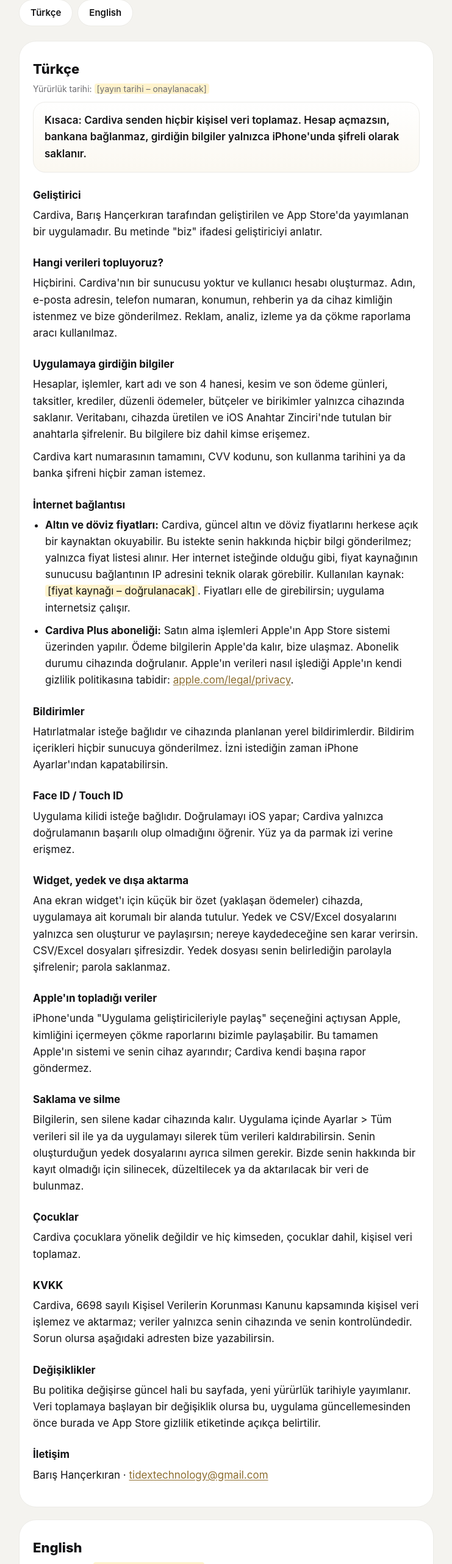
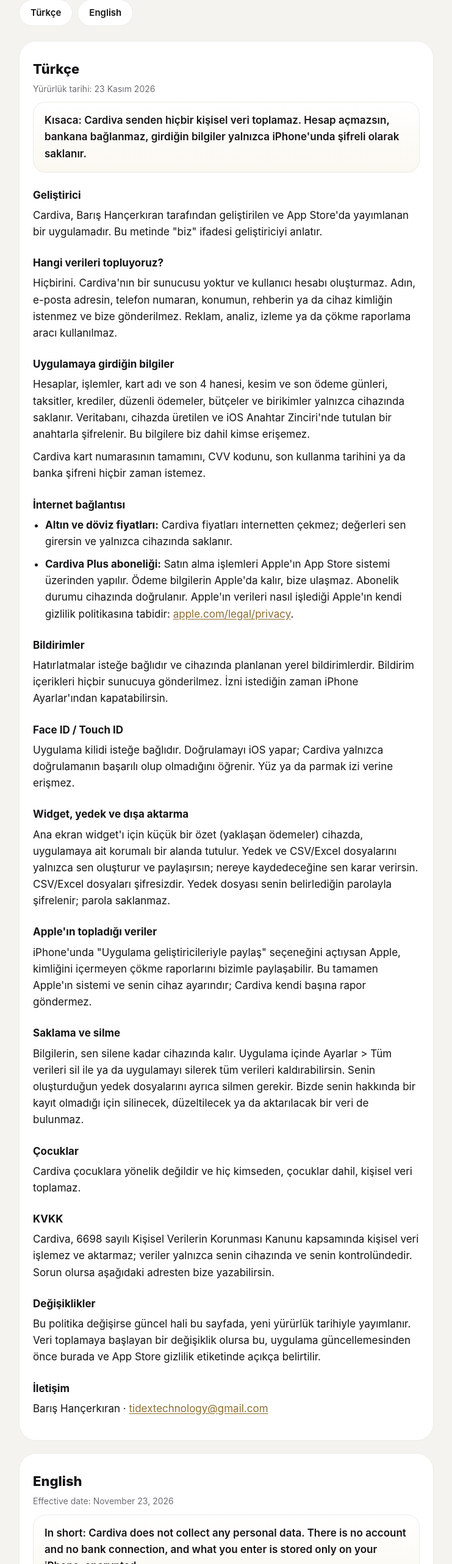
Before and after one commit to barishnc-creator/cardiva, a plain HTML site: page gizlilik/index.html in a window 1280 px wide. Shown: the part 115-2680 px from the top of the page at 61% size, without its empty margins (269-1010 px from the left). Drawn offline with Linux system fonts and the light colour scheme; a web font is replaced by a local one.

Commit message:
Gizlilik: tarih ve fiyat kaynağı netleşti
Co-Authored-By: Claude Opus 5.5 <noreply@anthropic.com>
Claude-Session: https://claude.ai/code/session_01Ry9EYAREJzTA3FaYbpAYWz

```diff
--- a/gizlilik/index.html
+++ b/gizlilik/index.html
@@ -6,13 +6,6 @@
 <meta name="color-scheme" content="light">
 <meta name="robots" content="index,follow">
 <title>Cardiva · Gizlilik Politikası / Privacy Policy</title>
-<!--
-  YAYINDAN ÖNCE:
-  1) .todo ile işaretli yerleri onaylayıp işareti kaldır (iletişim e-postası, fiyat kaynağı, tarih).
-  2) Manrope'u kullanmak için fonts/Manrope-Variable.woff2 dosyasını bu sayfanın yanına koy.
-     Dosya yoksa sayfa sistem yazı tipiyle açılır. Google Fonts kullanılmadı: ziyaretçinin
-     IP adresi üçüncü tarafa gitmesin diye. Sayfada hiç script yok.
--->
 <style>
   @font-face {
     font-family: "Manrope";
@@ -92,7 +85,7 @@
   <!-- ===================== TÜRKÇE ===================== -->
   <section class="lang" id="tr" lang="tr">
     <h2>Türkçe</h2>
-    <p class="meta">Yürürlük tarihi: <span class="todo">[yayın tarihi – onaylanacak]</span></p>
+    <p class="meta">Yürürlük tarihi: 23 Kasım 2026</p>
 
     <div class="summary">
       <p>Kısaca: Cardiva senden hiçbir kişisel veri toplamaz. Hesap açmazsın, bankana bağlanmaz, girdiğin bilgiler yalnızca iPhone'unda şifreli olarak saklanır.</p>
@@ -110,7 +103,7 @@
 
     <h3>İnternet bağlantısı</h3>
     <ul>
-      <li><strong>Altın ve döviz fiyatları:</strong> Cardiva, güncel altın ve döviz fiyatlarını herkese açık bir kaynaktan okuyabilir. Bu istekte senin hakkında hiçbir bilgi gönderilmez; yalnızca fiyat listesi alınır. Her internet isteğinde olduğu gibi, fiyat kaynağının sunucusu bağlantının IP adresini teknik olarak görebilir. Kullanılan kaynak: <span class="todo">[fiyat kaynağı – doğrulanacak]</span>. Fiyatları elle de girebilirsin; uygulama internetsiz çalışır.</li>
+      <li><strong>Altın ve döviz fiyatları:</strong> Cardiva fiyatları internetten çekmez; değerleri sen girersin ve yalnızca cihazında saklanır.</li>
       <li><strong>Cardiva Plus aboneliği:</strong> Satın alma işlemleri Apple'ın App Store sistemi üzerinden yapılır. Ödeme bilgilerin Apple'da kalır, bize ulaşmaz. Abonelik durumu cihazında doğrulanır. Apple'ın verileri nasıl işlediği Apple'ın kendi gizlilik politikasına tabidir: <a href="https://www.apple.com/legal/privacy/">apple.com/legal/privacy</a>.</li>
     </ul>
 
@@ -145,7 +138,7 @@
   <!-- ===================== ENGLISH ===================== -->
   <section class="lang" id="en" lang="en">
     <h2>English</h2>
-    <p class="meta">Effective date: <span class="todo">[release date – to confirm]</span></p>
+    <p class="meta">Effective date: November 23, 2026</p>
 
     <div class="summary">
       <p>In short: Cardiva does not collect any personal data. There is no account and no bank connection, and what you enter is stored only on your iPhone, encrypted.</p>
@@ -163,7 +156,7 @@
 
     <h3>Internet access</h3>
     <ul>
-      <li><strong>Gold and currency prices:</strong> Cardiva may read current gold and currency prices from a public source. No information about you is sent; the app only downloads a price list. As with any internet request, the price source's server can technically see the connection's IP address. Source used: <span class="todo">[price source – to confirm]</span>. You can also enter prices manually; the app works offline.</li>
+      <li><strong>Gold and currency prices:</strong> Cardiva does not download prices from the internet; you enter the values yourself and they stay on your device.</li>
       <li><strong>Cardiva Plus subscription:</strong> Purchases are handled by Apple's App Store. Your payment details stay with Apple and never reach us. Subscription status is verified on your device. Apple's handling of data is covered by Apple's privacy policy: <a href="https://www.apple.com/legal/privacy/">apple.com/legal/privacy</a>.</li>
     </ul>
 
```
